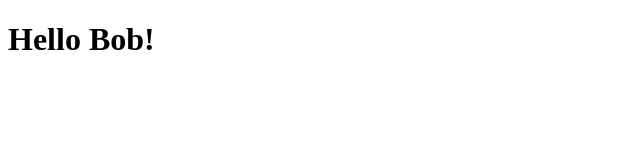
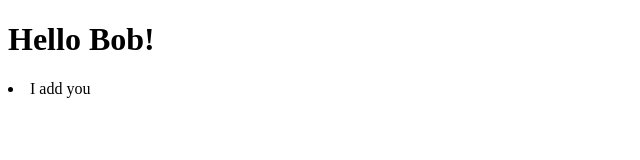
Before and after one commit to jahcoderson/Make-medieval, a plain HTML site: page index.html in a window 1280 px wide. Shown: the full height of the page, 0-640 px from the left. Drawn offline with Linux system fonts and the light colour scheme.

Commit message:
adding li

```diff
--- a/index.html
+++ b/index.html
@@ -10,6 +10,9 @@
 
 <body>
     <h1>Hello Bob!</h1>
+    <form action="submit">
+        <li>I add you</li>
+    </form>
 </body>
 
 </html>
```
